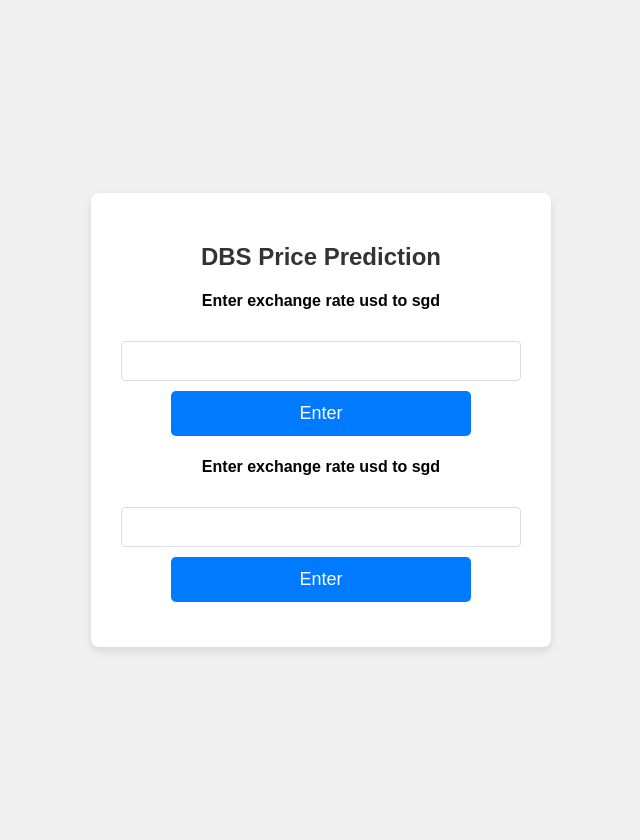
After one commit to Y-J-CCC/2026-AN6001B, a Flask app: page /dbs in a window 1280 px wide. The commit adds this page. Shown: the whole page, without its empty margins (319-959 px from the left). Run offline with Flask 3, Linux system fonts and the light colour scheme; parts of the project's set-up code (start-up, migrations or seed data) failed here and were passed over.

Commit message:
Update DBS prediction app

```diff
--- a/app.py
+++ b/app.py
@@ -1,7 +1,10 @@
-
+import joblib
 from flask import Flask, request, render_template
 
+dbsModel = joblib.load("DBS_SGD_model.pkl")
+
 app = Flask(__name__)
+
 
 
 @app.route("/", methods=["GET", "POST"])
@@ -15,5 +18,16 @@ def main():
     return render_template("main.html")
 
 
+@app.route("/dbs", methods=["GET", "POST"])
+def dbs():
+    return render_template("dbs.html")
+
+
+@app.route("/dbsP", methods=["GET", "POST"])
+def dbsP():
+    q = float(request.form.get("q"))
+    r = dbsModel.predict([[q]])
+    return render_template("dbsP.html", r=r)
+
 if __name__ == "__main__":
     app.run()
--- /dev/null
+++ b/templates/dbs.html
@@ -0,0 +1,21 @@
+<head>
+    <link rel="stylesheet" href="{{ url_for('static', filename='styles.css') }}">
+</head>
+
+<body>
+    <div class="container">
+        <h2>DBS Price Prediction</h2>
+
+        <form action="/dbsP" method="post">
+            <h4>Enter exchange rate usd to sgd</h4>
+            <input type="number" step="0.01" name="q">
+            <input type="submit" value="Enter">
+        </form>
+
+        <form action="/dbsP" method="post">
+            <h4>Enter exchange rate usd to sgd</h4>
+            <input type="number" step="0.01" name="q">
+            <input type="submit" value="Enter">
+        </form>
+    </div>
+</body>
--- a/templates/main.html
+++ b/templates/main.html
@@ -1,4 +1,6 @@
 <head>
+    <meta name="viewport" content="width=device-width, initial-scale=1.0">
+    <link rel="stylesheet" href="{{ url_for('static', filename='styles.css') }}">
 </head>
 
 <body>
```
Also changed, not shown: templates/dbsP.html (added, +14 -0 lines), templates/index copy.html (deleted, +0 -16 lines), 1 other file.
